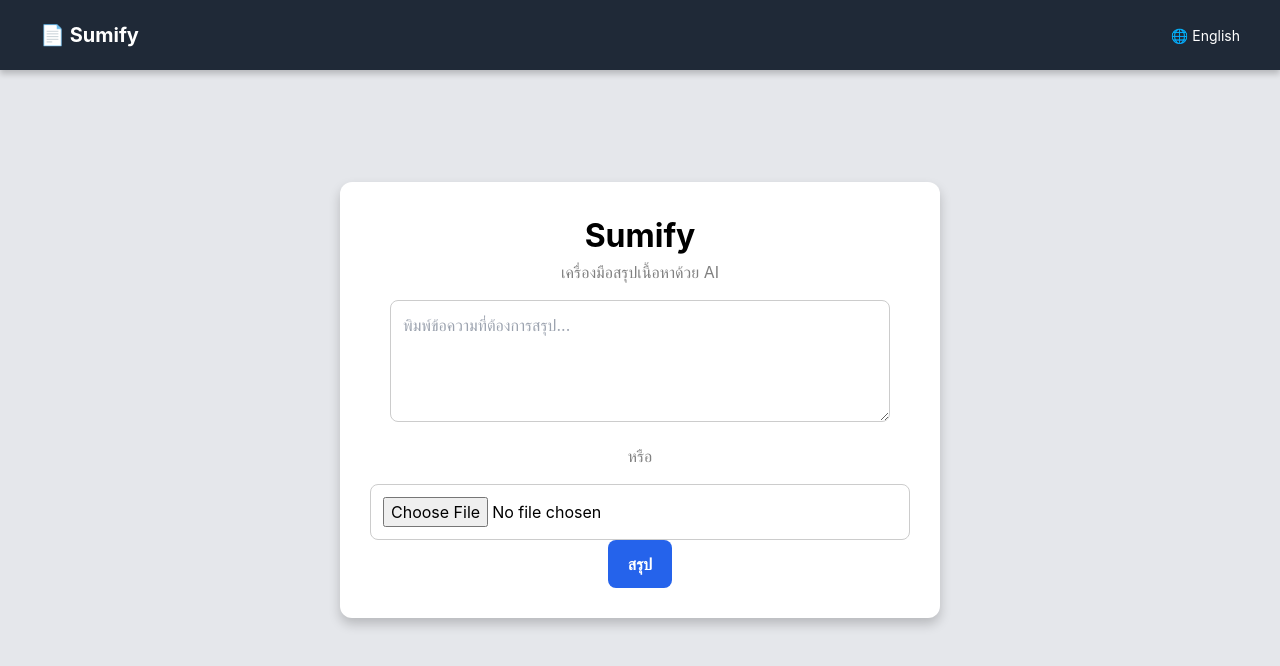
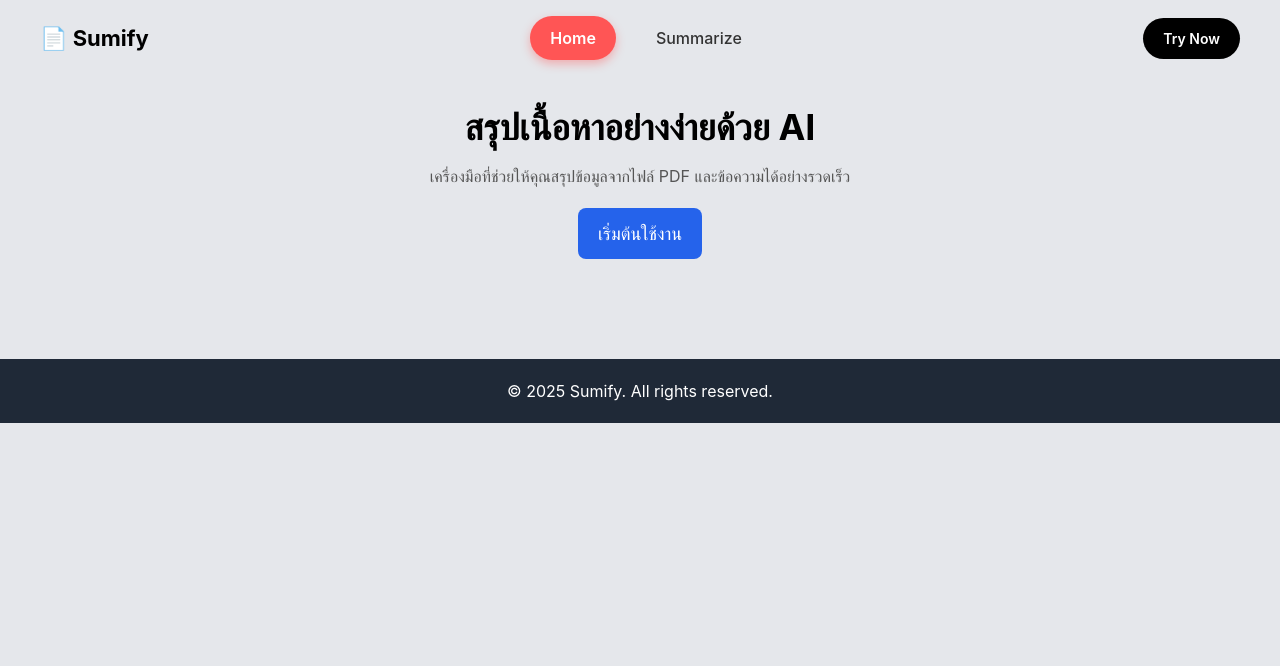
Before and after one commit to hasegawaren/IPASumify, a Next.js app in the folder frontend/: page / in a window 1280 px wide. Shown: the top 666 px of the page. Built offline with nearby package versions, Linux system fonts and the light colour scheme.

Commit message:
ui edit2

```diff
--- /dev/null
+++ b/frontend/src/components/Footer.js
@@ -0,0 +1,9 @@
+import styles from "@/styles/Footer.module.css";
+
+export default function Footer() {
+  return (
+    <footer className={styles.footer}>
+      <p>© 2025 Sumify. All rights reserved.</p>
+    </footer>
+  );
+}
--- /dev/null
+++ b/frontend/src/components/HeroSection.js
@@ -0,0 +1,16 @@
+import styles from "@/styles/Home.module.css";
+import { useRouter } from "next/router";
+
+export default function HeroSection() {
+  const router = useRouter();
+
+  return (
+    <section className={styles.hero}>
+      <h1>สรุปเนื้อหาอย่างง่ายด้วย AI</h1>
+      <p>เครื่องมือที่ช่วยให้คุณสรุปข้อมูลจากไฟล์ PDF และข้อความได้อย่างรวดเร็ว</p>
+      <button className={styles.button} onClick={() => router.push("/summarize")}>
+        เริ่มต้นใช้งาน
+      </button>
+    </section>
+  );
+}
--- a/frontend/src/components/Navbar.js
+++ b/frontend/src/components/Navbar.js
@@ -1,10 +1,37 @@
+import { useRouter } from "next/router";
 import styles from "@/styles/Navbar.module.css";
+import Link from "next/link";
 
 export default function Navbar() {
+  const router = useRouter(); // ใช้เพื่อตรวจสอบเส้นทางปัจจุบัน
+
   return (
     <nav className={styles.navbar}>
+      {/* โลโก้ Sumify */}
       <h1 className={styles.logo}>📄 Sumify</h1>
-      <button className={styles.languageSwitch}>🌐 English</button>
+
+      {/* เมนูกลาง */}
+      <div className={styles.menu}>
+        <Link
+          href="/"
+          className={`${styles.menuItem} ${
+            router.pathname === "/" ? styles.active : ""
+          }`}
+        >
+          Home
+        </Link>
+        <Link
+          href="/summarize"
+          className={`${styles.menuItem} ${
+            router.pathname === "/summarize" ? styles.active : ""
+          }`}
+        >
+          Summarize
+        </Link>
+      </div>
+
+      {/* ปุ่ม Try Now */}
+      <button className={styles.tryNow}>Try Now</button>
     </nav>
   );
 }
--- a/frontend/src/pages/index.js
+++ b/frontend/src/pages/index.js
@@ -1,81 +1,13 @@
-import { useState } from "react";
-import axios from "axios";
-import { Button } from "@/components/Button";
-import { Input } from "@/components/Input";
-import { Textarea } from "@/components/Textarea";
 import Navbar from "@/components/Navbar";
-import styles from "@/styles/Home.module.css";
+import HeroSection from "@/components/HeroSection";
+import Footer from "@/components/Footer";
 
 export default function Home() {
-  const [text, setText] = useState("");
-  const [file, setFile] = useState(null);
-  const [fileName, setFileName] = useState("");
-  const [summary, setSummary] = useState("");
-  const [loading, setLoading] = useState(false);
-
-  // Handle file selection
-  const handleFileChange = (event) => {
-    const uploadedFile = event.target.files[0];
-    if (uploadedFile) {
-      setFile(uploadedFile);
-      setFileName(uploadedFile.name);
-    }
-  };
-
-  // Clear uploaded file
-  const clearFile = () => {
-    setFile(null);
-    setFileName("");
-  };
-
-  // Summarization request
-  const handleSummarize = async () => {
-    if (!text && !file) {
-      alert("กรุณาใส่ข้อความหรืออัปโหลดไฟล์ PDF");
-      return;
-    }
-
-    setLoading(true);
-    try {
-      let response;
-      if (text) {
-        response = await axios.post("http://localhost:8000/api/summarize", { text });
-      } else if (file) {
-        const formData = new FormData();
-        formData.append("file", file);
-        response = await axios.post("http://localhost:8000/api/summarize-pdf", formData, {
-          headers: { "Content-Type": "multipart/form-data" },
-        });
-      }
-      setSummary(response?.data?.summary || "ไม่พบข้อมูลสรุป");
-    } catch (error) {
-      console.error("Error fetching summary:", error);
-      setSummary("เกิดข้อผิดพลาดในการสรุปข้อความ");
-    }
-    setLoading(false);
-  };
-
   return (
-    <div className={styles.container}>
+    <div>
       <Navbar />
-      <div className={styles.card}>
-        <h1 className={styles.title}>Sumify</h1>
-        <p className={styles.description}>เครื่องมือสรุปเนื้อหาด้วย AI</p>
-
-        <Textarea
-          rows="4"
-          placeholder="พิมพ์ข้อความที่ต้องการสรุป..."
-          value={text}
-          onChange={(e) => setText(e.target.value)}
-        />
-
-        <p className={styles.orText}>หรือ</p>
-
-        <Input type="file" onChange={(e) => setFile(e.target.files[0])} />
-
-        <Button>{loading ? <Loader2 className="animate-spin mr-2" size={20} /> : "สรุป"}
-        </Button>
-      </div>
+      <HeroSection />
+      <Footer />
     </div>
   );
 }
--- /dev/null
+++ b/frontend/src/pages/summarize.js
@@ -0,0 +1,81 @@
+import { useState } from "react";
+import axios from "axios";
+import { Button } from "@/components/Button";
+import { Input } from "@/components/Input";
+import { Textarea } from "@/components/Textarea";
+import Navbar from "@/components/Navbar";
+import styles from "@/styles/Home.module.css";
+
+export default function summarize() {
+  const [text, setText] = useState("");
+  const [file, setFile] = useState(null);
+  const [fileName, setFileName] = useState("");
+  const [summary, setSummary] = useState("");
+  const [loading, setLoading] = useState(false);
+
+  // Handle file selection
+  const handleFileChange = (event) => {
+    const uploadedFile = event.target.files[0];
+    if (uploadedFile) {
+      setFile(uploadedFile);
+      setFileName(uploadedFile.name);
+    }
+  };
+
+  // Clear uploaded file
+  const clearFile = () => {
+    setFile(null);
+    setFileName("");
+  };
+
+  // Summarization request
+  const handleSummarize = async () => {
+    if (!text && !file) {
+      alert("กรุณาใส่ข้อความหรืออัปโหลดไฟล์ PDF");
+      return;
+    }
+
+    setLoading(true);
+    try {
+      let response;
+      if (text) {
+        response = await axios.post("http://localhost:8000/api/summarize", { text });
+      } else if (file) {
+        const formData = new FormData();
+        formData.append("file", file);
+        response = await axios.post("http://localhost:8000/api/summarize-pdf", formData, {
+          headers: { "Content-Type": "multipart/form-data" },
+        });
+      }
+      setSummary(response?.data?.summary || "ไม่พบข้อมูลสรุป");
+    } catch (error) {
+      console.error("Error fetching summary:", error);
+      setSummary("เกิดข้อผิดพลาดในการสรุปข้อความ");
+    }
+    setLoading(false);
+  };
+
+  return (
+    <div className={styles.container}>
+      <Navbar />
+      <div className={styles.card}>
+        <h1 className={styles.title}>Sumify</h1>
+        <p className={styles.description}>เครื่องมือสรุปเนื้อหาด้วย AI</p>
+
+        <Textarea
+          rows="4"
+          placeholder="พิมพ์ข้อความที่ต้องการสรุป..."
+          value={text}
+          onChange={(e) => setText(e.target.value)}
+        />
+
+        <p className={styles.orText}>หรือ</p>
+
+        <Input type="file" onChange={(e) => setFile(e.target.files[0])} />
+
+        <Button>{loading ? <Loader2 className="animate-spin mr-2" size={20} /> : "สรุป"}
+        </Button>
+      </div>
+    </div>
+  );
+}
--- /dev/null
+++ b/frontend/src/styles/Footer.module.css
@@ -0,0 +1,6 @@
+.footer {
+    text-align: center;
+    padding: 20px;
+    background-color: #1f2937;
+    color: white;
+}
--- a/frontend/src/styles/Home.module.css
+++ b/frontend/src/styles/Home.module.css
@@ -59,3 +59,35 @@
     color: #60a5fa;
     transform: scale(1.05);
 }
+
+.hero {
+    text-align: center;
+    padding: 100px 20px;
+    background-color: #e5e7eb;
+}
+
+.hero h1 {
+    font-size: 36px;
+    font-weight: bold;
+}
+
+.hero p {
+    color: #555;
+    margin-top: 10px;
+}
+
+.button {
+    margin-top: 20px;
+    padding: 12px 20px;
+    background-color: #2563eb;
+    color: white;
+    font-size: 18px;
+    border-radius: 8px;
+    cursor: pointer;
+    transition: all 0.3s;
+}
+
+.button:hover {
+    background-color: #1e40af;
+    transform: scale(1.05);
+}
--- a/frontend/src/styles/Navbar.module.css
+++ b/frontend/src/styles/Navbar.module.css
@@ -1,34 +1,65 @@
 .navbar {
-    background-color: #1f2937;
-    color: white;
-    padding: 20px 40px; /* เพิ่ม Padding ด้านซ้ายและขวา */
+    background: transparent;
+    padding: 16px 40px;
     width: 100%;
+    display: flex;
+    justify-content: space-between;
+    align-items: center;
     position: fixed;
     top: 0;
     left: 0;
-    display: flex;
-    justify-content: space-between;
-    align-items: center;
-    box-shadow: 0px 4px 6px rgba(0, 0, 0, 0.2);
-    margin: 0 auto; /* จัดให้อยู่ตรงกลาง */
-}
+    z-index: 1000;
+  }
 
-
+  /* โลโก้ */
   .logo {
-    font-size: 20px;
+    font-size: 22px;
     font-weight: bold;
   }
 
-  .languageSwitch {
-    background: none;
+  /* เมนูหลัก */
+  .menu {
+    display: flex;
+    gap: 20px;
+    align-items: center;
+  }
+
+  .menuItem {
+    color: #333;
+    text-decoration: none;
+    font-size: 16px;
+    font-weight: 500;
+    padding: 10px 20px;
+    border-radius: 999px;
+    transition: all 0.3s ease-in-out;
+  }
+
+  /* เมนูที่ถูกเลือก (Active) */
+  .menuItem.active {
+    background: #ff5555;
+    color: white;
+    font-weight: 600;
+    box-shadow: 0 4px 10px rgba(255, 85, 85, 0.4);
+  }
+
+  /* Hover Effect */
+  .menuItem:hover {
+    color: #ff5555;
+  }
+
+  /* ปุ่ม Try Now */
+  .tryNow {
+    background: black;
     color: white;
     border: none;
+    padding: 10px 20px;
+    border-radius: 999px;
+    font-size: 14px;
+    font-weight: 600;
     cursor: pointer;
-    font-size: 14px;
+    transition: background 0.3s ease-in-out;
   }
 
-  .languageSwitch:hover {
-    color: #60a5fa; /* สีฟ้า */
-    transform: scale(1.05);
-    transition: all 0.2s ease-in-out;
- }
+  .tryNow:hover {
+    background: #333;
+  }
--- a/frontend/src/styles/Textarea.module.css
+++ b/frontend/src/styles/Textarea.module.css
@@ -1,11 +1,11 @@
 .textarea {
-    width: 100%;
-    padding: 12px;
-    border: 1px solid #ccc;
-    border-radius: 8px;
-    font-size: 16px;
-    transition: border 0.2s ease-in-out;
-    max-width: 500px;
+    background: white;
+    padding: 30px;
+    border-radius: 12px;
+    box-shadow: 0px 6px 12px rgba(0, 0, 0, 0.2);
+    max-width: 600px;
+    width: 90%;
+
   }
 
   .textarea:focus {
```
